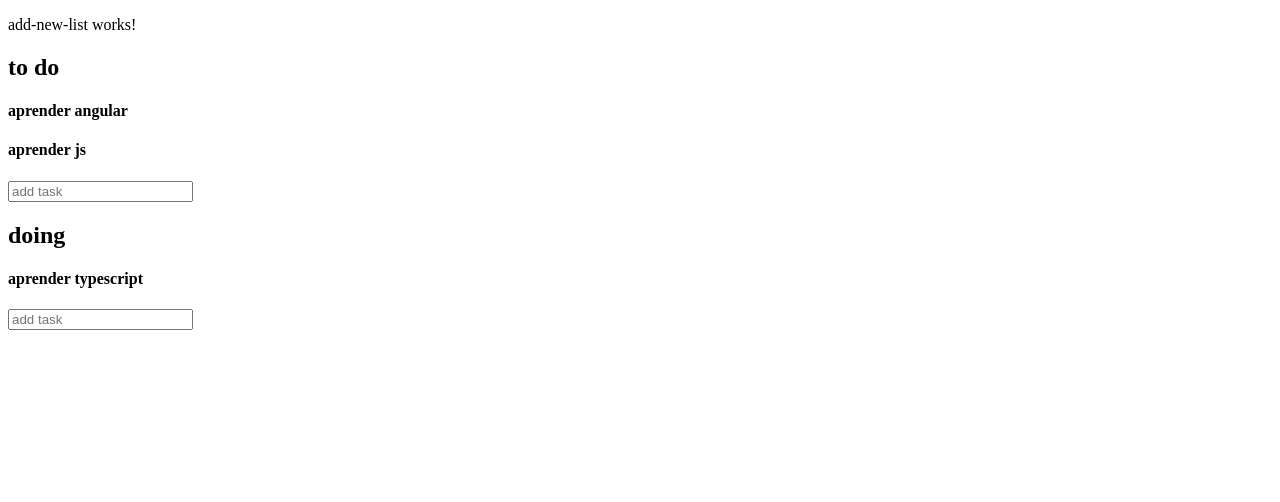
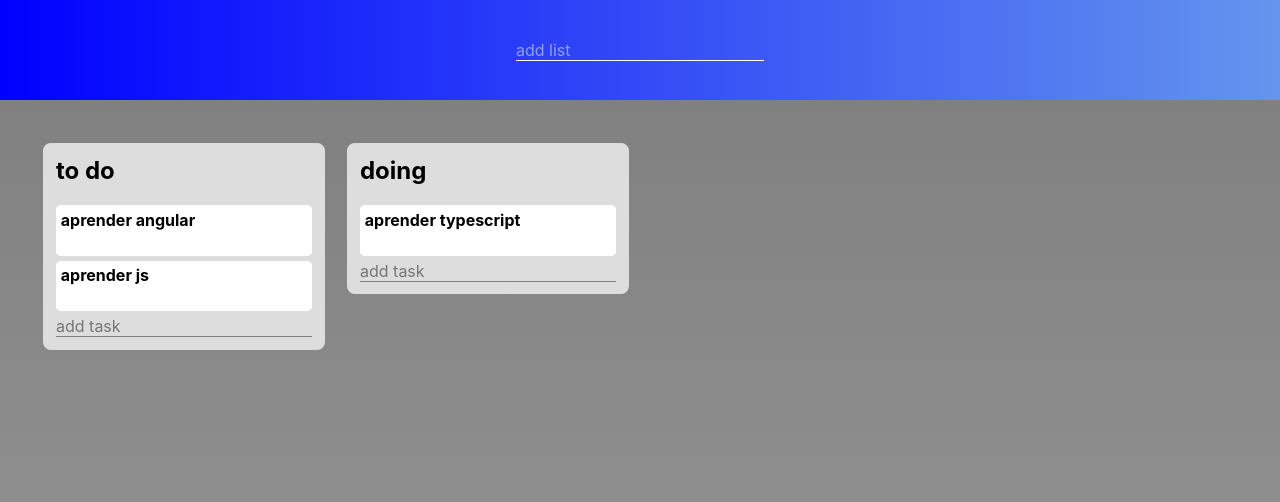
Before and after one commit to GeeksHubsAcademy/scrum-board-angular-alicante, an Angular app: page / in a window 1280 px wide. Shown: the top 502 px of the page. Built offline with nearby package versions, Linux system fonts and the light colour scheme.

Commit message:
basic style created

```diff
--- a/src/app/add-new-list/add-new-list.component.html
+++ b/src/app/add-new-list/add-new-list.component.html
@@ -1,3 +1 @@
-<p>
-  add-new-list works!
-</p>
+<header><input type="text" placeholder="add list" /></header>
--- a/src/app/add-new-list/add-new-list.component.scss
+++ b/src/app/add-new-list/add-new-list.component.scss
@@ -0,0 +1,19 @@
+@import '../../variables.scss';
+
+header {
+  height: $headerHeight;
+  background: linear-gradient(to left, cornflowerblue, blue);
+  display: flex;
+  justify-content: center;
+  align-items: center;
+}
+input {
+  all: unset;
+  background: transparent;
+  color: white;
+  border-bottom: 1px solid white;
+}
+
+input::placeholder {
+  color: rgba(255, 255, 255, 0.5);
+}
--- a/src/app/list/list.component.scss
+++ b/src/app/list/list.component.scss
@@ -0,0 +1,12 @@
+.list {
+  padding: 0.8em;
+  background: #ddd;
+  border-radius: 0.5em;
+  margin: 0.7em;
+  input {
+    all: unset;
+    border-bottom: 1px solid grey;
+    color: grey;
+    width: 100%;
+  }
+}
--- a/src/app/show-lists/show-lists.component.html
+++ b/src/app/show-lists/show-lists.component.html
@@ -1 +1 @@
-<section class="showList"><app-list *ngFor="let listObj of lists" [list]="listObj"> </app-list></section>
+<section class="showLists"><app-list *ngFor="let listObj of lists" [list]="listObj"> </app-list></section>
--- a/src/app/show-lists/show-lists.component.scss
+++ b/src/app/show-lists/show-lists.component.scss
@@ -0,0 +1,10 @@
+// @import '../../variables.scss';
+
+.showLists {
+  background: linear-gradient(to bottom, grey, #999);
+  min-height: calc(100vh - 100px);
+  // height: $headerHeight;
+  padding: 2em;
+  display: grid;
+  grid-template-columns: repeat(4, 1fr);
+}
--- a/src/app/task/task.component.scss
+++ b/src/app/task/task.component.scss
@@ -0,0 +1,6 @@
+.task {
+  background: white;
+  border-radius: 0.3em;
+  padding: 0.3em;
+  margin: 0.3em 0;
+}
--- a/src/styles.scss
+++ b/src/styles.scss
@@ -1 +1,17 @@
 /* You can add global styles to this file, and also import other style files */
+
+body {
+  margin: 0;
+  padding: 0;
+  font-family: -apple-system, BlinkMacSystemFont, 'Segoe UI', Roboto, Oxygen, Ubuntu, Cantarell, 'Open Sans', 'Helvetica Neue', sans-serif;
+}
+* {
+  box-sizing: border-box;
+}
+h1,
+h2,
+h3,
+h4,
+h5 {
+  margin-top: 0;
+}
--- /dev/null
+++ b/src/variables.scss
@@ -0,0 +1 @@
+$headerHeight: 100px;
```
